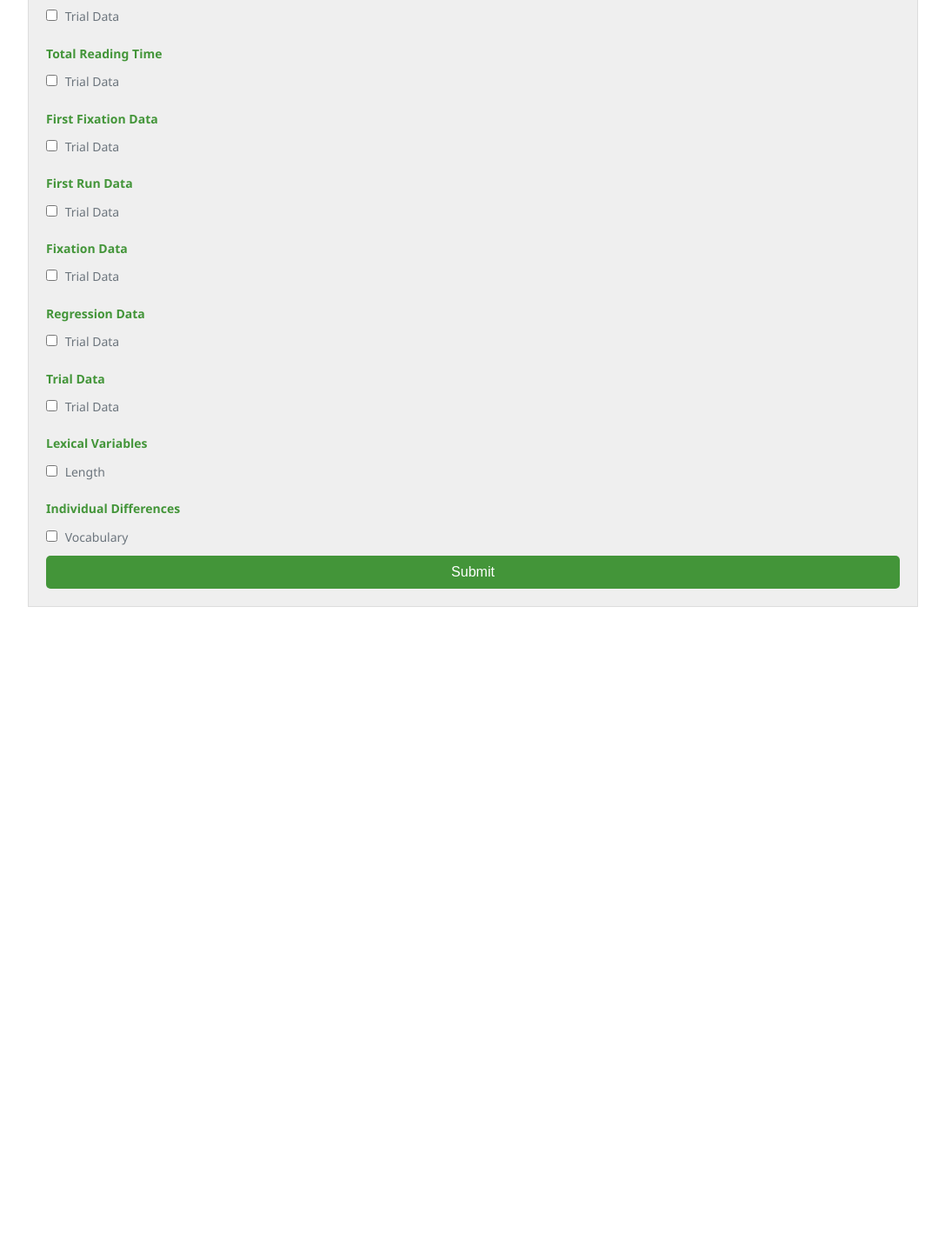
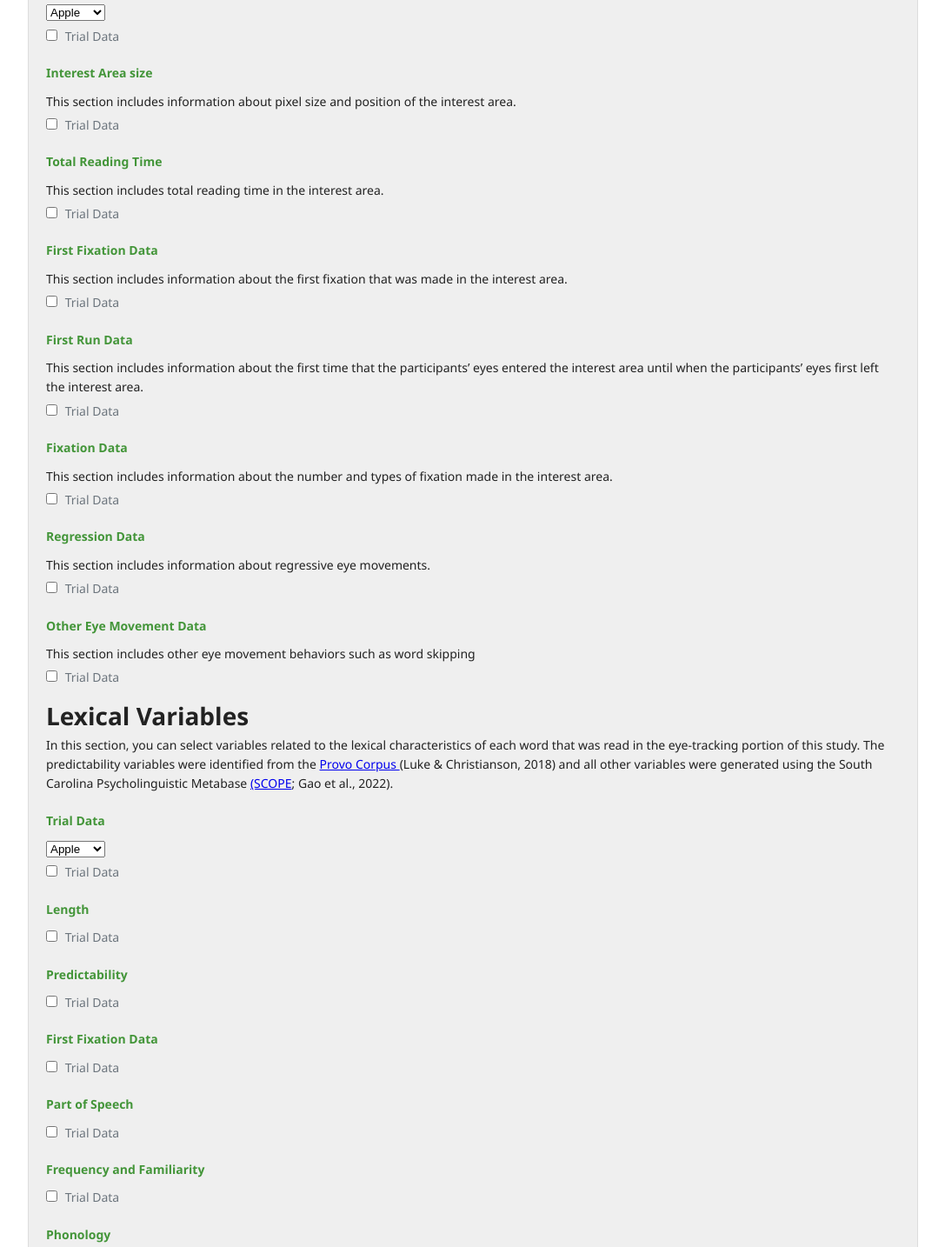
Before and after one commit to StetsonMathCS/project-1-dream-team, a plain HTML site: page index.html in a window 1280 px wide. Shown: the part 929-2363 px from the top of the page at 87% size, without its empty margins (96-1183 px from the left). Before the commit the page ends 1647 px from the top, so only its background shows below. Drawn offline with Linux system fonts and the light colour scheme.

Commit message:
updated a little more. did the next section without the drop down menus

```diff
--- a/index.html
+++ b/index.html
@@ -128,15 +128,26 @@
     <div class="section">
         <h1>Eye Movement Data</h1>
 <p>In this section, you can select variables that were recorded during the eye-tracking portion of this study.</p>
-        <div class="checkbox-group">
-            <label><input type="checkbox" name="Eye Movement Data" value="trial-data"> Trial Data</label>
-            <!-- Repeat for each type of eye movement data -->
-        </div>
     </div>
-
+<!-- Trial Data-->
+<div class="section">
+    <div class="section-heading"> Trial Data</div>
+    <p> This section includes data about the entire trial, not individual interest areas. </p>
+    <div class="checkbox-group">
+        <select name="fruits">
+            <option value="apple">Apple</option>
+            <option value="banana">Banana</option>
+            <option value="orange">Orange</option>
+            <option value="grape">Grape</option>
+          </select>
+        <label><input type="checkbox" name="Eye Movement Data" value="trial-data"> Trial Data</label>
+        <!-- Repeat for each type of eye movement data -->
+    </div>
+</div>
     <!-- Interest Area size-->
     <div class="section">
         <div class="section-heading"> Interest Area size</div>
+        <p> This section includes information about pixel size and position of the interest area.</p>
         <div class="checkbox-group">
             <label><input type="checkbox" name="Eye Movement Data" value="trial-data"> Trial Data</label>
             <!-- Repeat for each type of eye movement data -->
@@ -147,6 +158,98 @@
 
     <div class="section">
         <div class="section-heading"> Total Reading Time</div>
+        <p>This section includes total reading time in the interest area.</p>
+        <div class="checkbox-group">
+            <label><input type="checkbox" name="Eye Movement Data" value="trial-data"> Trial Data</label>
+            <!-- Repeat for each type of eye movement data -->
+        </div>
+    </div>
+
+    <!-- First Fixation Data -->
+    <div class="section">
+        <div class="section-heading"> First Fixation Data</div>
+        <p>This section includes information about the first fixation that was made in the interest area.</p>
+        <div class="checkbox-group">
+            <label><input type="checkbox" name="Eye Movement Data" value="trial-data"> Trial Data</label>
+            <!-- Repeat for each type of eye movement data -->
+        </div>
+    </div>
+
+    <!--First Run Data-->
+    <div class="section">
+        <div class="section-heading"> First Run Data</div>
+        <p>This section includes information about the first time that the participants’ eyes entered the interest area until when the participants’ eyes first left the interest area.</p>
+        <div class="checkbox-group">
+            <label><input type="checkbox" name="Eye Movement Data" value="trial-data"> Trial Data</label>
+            <!-- Repeat for each type of eye movement data -->
+        </div>
+    </div>
+    <!--Fixation Data-->
+    <div class="section">
+        <div class="section-heading"> Fixation Data</div>
+        <p>This section includes information about the number and types of fixation made in the interest area. </p>
+        <div class="checkbox-group">
+            <label><input type="checkbox" name="Eye Movement Data" value="trial-data"> Trial Data</label>
+            <!-- Repeat for each type of eye movement data -->
+        </div>
+    </div>
+
+    <!--Regression Data -->
+    <div class="section">
+        <div class="section-heading"> Regression Data</div>
+        <p>This section includes information about regressive eye movements.</p>
+        <div class="checkbox-group">
+            <label><input type="checkbox" name="Eye Movement Data" value="trial-data"> Trial Data</label>
+            <!-- Repeat for each type of eye movement data -->
+        </div>
+    </div>
+
+    <!-- Other Eye Movement Data-->
+    <div class="section">
+        <div class="section-heading"> Other Eye Movement Data </div>
+        <p>This section includes other eye movement behaviors such as word skipping</p>
+        <div class="checkbox-group">
+            <label><input type="checkbox" name="Eye Movement Data" value="trial-data"> Trial Data</label>
+            <!-- Repeat for each type of eye movement data -->
+        </div>
+    </div>
+                                            <!-- Next section -->
+
+    <!-- Lexical Variables Section -->
+
+    <div class="section">
+        <h1>Lexical Variables </h1>
+<p>In this section, you can select variables related to the lexical characteristics of each word that was read in the eye-tracking portion of this study.  The predictability variables were identified from the
+   <a href= "https://link.springer.com/article/10.3758/s13428-017-0908-4">Provo Corpus </a>  (Luke & Christianson, 2018) and all other variables were generated using the South Carolina Psycholinguistic Metabase
+    <a href= "https://sc.edu/study/colleges_schools/artsandsciences/psychology/research_clinical_facilities/scope/search.php" >(SCOPE</a>; Gao et al., 2022).</p>
+    </div>
+<!-- Trial Data-->
+<div class="section">
+    <div class="section-heading"> Trial Data</div>
+    <div class="checkbox-group">
+        <select name="fruits">
+            <option value="apple">Apple</option>
+            <option value="banana">Banana</option>
+            <option value="orange">Orange</option>
+            <option value="grape">Grape</option>
+          </select>
+        <label><input type="checkbox" name="Eye Movement Data" value="trial-data"> Trial Data</label>
+        <!-- Repeat for each type of eye movement data -->
+    </div>
+</div>
+
+    <div class="section">
+        <div class="section-heading"> Length</div>
+        <div class="checkbox-group">
+            <label><input type="checkbox" name="Eye Movement Data" value="trial-data"> Trial Data</label>
+            <!-- Repeat for each type of eye movement data -->
+        </div>
+    </div>
+
+
+
+    <div class="section">
+        <div class="section-heading"> Predictability</div>
         <div class="checkbox-group">
             <label><input type="checkbox" name="Eye Movement Data" value="trial-data"> Trial Data</label>
             <!-- Repeat for each type of eye movement data -->
@@ -162,58 +265,58 @@
         </div>
     </div>
 
-    <!--First Run Data-->
+
     <div class="section">
-        <div class="section-heading"> First Run Data</div>
-        <div class="checkbox-group">
-            <label><input type="checkbox" name="Eye Movement Data" value="trial-data"> Trial Data</label>
-            <!-- Repeat for each type of eye movement data -->
-        </div>
-    </div>
-    <!--Fixation Data-->
-    <div class="section">
-        <div class="section-heading"> Fixation Data</div>
+        <div class="section-heading"> Part of Speech</div>
         <div class="checkbox-group">
             <label><input type="checkbox" name="Eye Movement Data" value="trial-data"> Trial Data</label>
             <!-- Repeat for each type of eye movement data -->
         </div>
     </div>
 
-    <!--Regression Data -->
     <div class="section">
-        <div class="section-heading"> Regression Data</div>
+        <div class="section-heading"> Frequency and Familiarity </div>
         <div class="checkbox-group">
             <label><input type="checkbox" name="Eye Movement Data" value="trial-data"> Trial Data</label>
             <!-- Repeat for each type of eye movement data -->
         </div>
     </div>
 
-    <!-- Trial data-->
+
     <div class="section">
-        <div class="section-heading"> Trial Data </div>
+        <div class="section-heading"> Phonology</div>
         <div class="checkbox-group">
             <label><input type="checkbox" name="Eye Movement Data" value="trial-data"> Trial Data</label>
             <!-- Repeat for each type of eye movement data -->
         </div>
     </div>
 
-    <!-- Lexical Variables Section -->
+
     <div class="section">
-        <div class="section-heading">Lexical Variables</div>
+        <div class="section-heading"> Semantics </div>
         <div class="checkbox-group">
-            <label><input type="checkbox" name="lexical-data" value="length"> Length</label>
-            <!-- Repeat for each type of lexical variable -->
+            <label><input type="checkbox" name="Eye Movement Data" value="trial-data"> Trial Data</label>
+            <!-- Repeat for each type of eye movement data -->
         </div>
     </div>
 
-    <!-- Individual Differences Section -->
     <div class="section">
-        <div class="section-heading">Individual Differences</div>
+        <div class="section-heading"> Orthography-Phonology </div>
         <div class="checkbox-group">
-            <label><input type="checkbox" name="individual-differences" value="vocabulary"> Vocabulary</label>
-            <!-- Repeat for each type of individual difference -->
+            <label><input type="checkbox" name="Eye Movement Data" value="trial-data"> Trial Data</label>
+            <!-- Repeat for each type of eye movement data -->
         </div>
     </div>
+
+
+    <div class="section">
+        <div class="section-heading"> Morphology </div>
+        <div class="checkbox-group">
+            <label><input type="checkbox" name="Eye Movement Data" value="trial-data"> Trial Data</label>
+            <!-- Repeat for each type of eye movement data -->
+        </div>
+    </div>
+
 
     <!-- Submit Button -->
     <div class="section">
```
